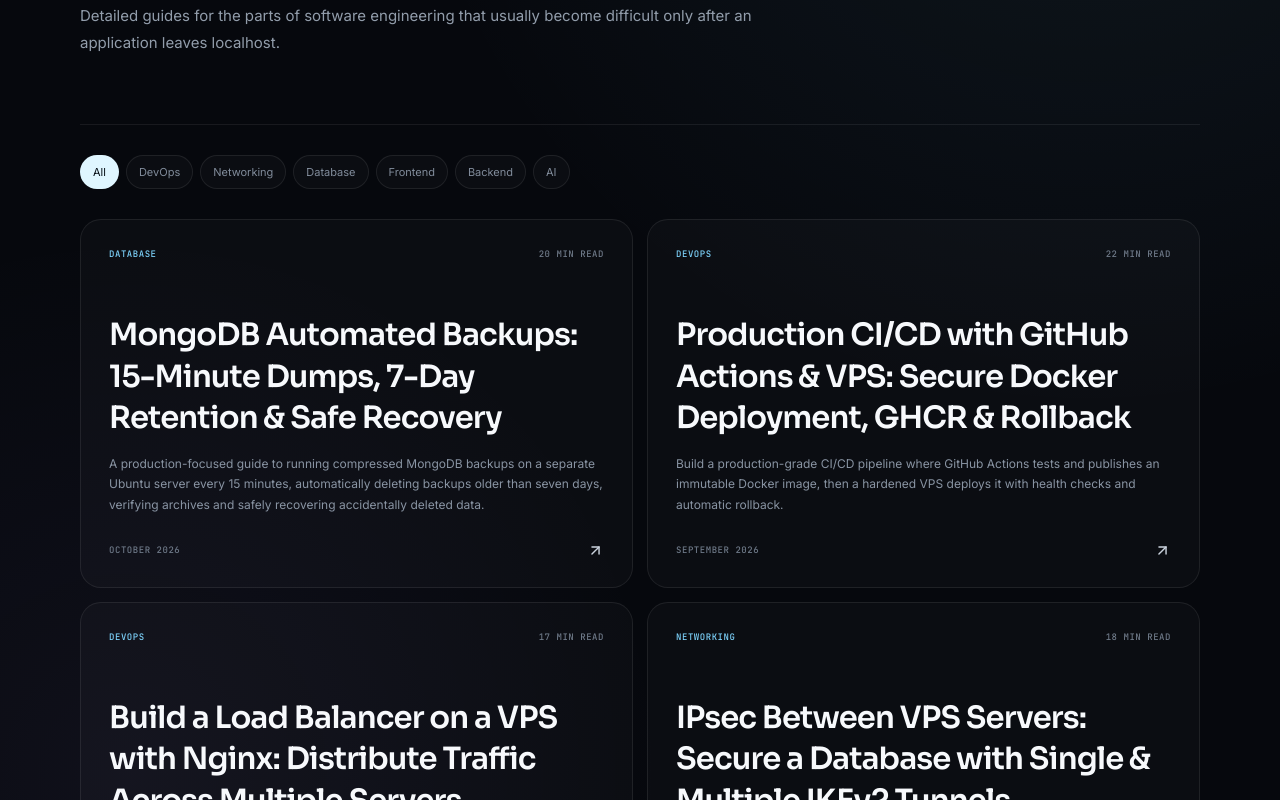
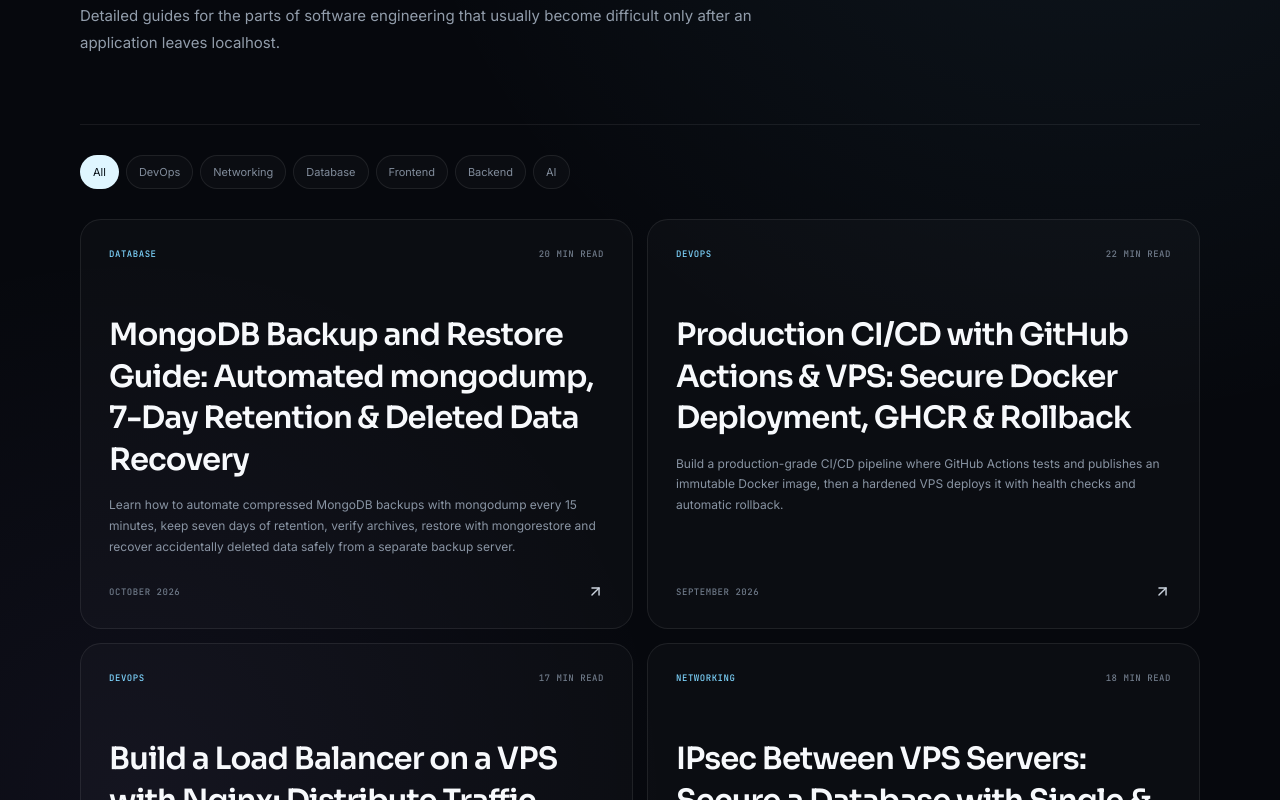
Before and after one commit to ghulamyaseen778/Personal-Portfolio, a React (Vite) app: page /blog in a window 1280 px wide. Shown: the part 467-1267 px from the top of the page. Built offline with nearby package versions, Linux system fonts and the light colour scheme; no server answers.

Commit message:
Optimize MongoDB backup article for search intent

```diff
--- a/src/blog/posts/mongodb-backup-recovery.tsx
+++ b/src/blog/posts/mongodb-backup-recovery.tsx
@@ -3,13 +3,13 @@ import CodeBlock from "../components/CodeBlock";
 
 const mongodbBackupRecovery: BlogPost = {
   slug: "mongodb-automated-backup-recovery",
-  title: "MongoDB Automated Backups: 15-Minute Dumps, 7-Day Retention & Safe Recovery",
+  title: "MongoDB Backup and Restore Guide: Automated mongodump, 7-Day Retention & Deleted Data Recovery",
   description:
-    "A production-focused guide to running compressed MongoDB backups on a separate Ubuntu server every 15 minutes, automatically deleting backups older than seven days, verifying archives and safely recovering accidentally deleted data.",
+    "Learn how to automate compressed MongoDB backups with mongodump every 15 minutes, keep seven days of retention, verify archives, restore with mongorestore and recover accidentally deleted data safely from a separate backup server.",
   category: "Database",
   readTime: "20 min read",
   date: "October 2026",
-  tags: ["MongoDB", "Backup", "Recovery", "Ubuntu", "mongodump", "mongorestore", "Cron"],
+  tags: ["MongoDB", "MongoDB Backup", "MongoDB Restore", "Deleted Data Recovery", "mongodump", "mongorestore", "Ubuntu", "Cron"],
   featured: true,
   content: (
     <>
@@ -29,7 +29,7 @@ const mongodbBackupRecovery: BlogPost = {
       <h2>1. Architecture</h2>
       <CodeBlock
         language="text"
-        code={"Record Servers\n        |\n        v\nMongoDB Server\n  private network / IPsec\n        |\n        | TCP 27017\n        v\nBackup Server\n  /srv/mongodb-backups\n  ├── appdb_20261006_180000.archive.gz\n  ├── appdb_20261006_181500.archive.gz\n  ├── appdb_20261006_183000.archive.gz\n  └── ...\n\nCron runs every 15 minutes\nRetention: 7 days"}
+        code={"Application Servers\n        |\n        v\nMongoDB Server\n  private network / IPsec\n        |\n        | TCP 27017\n        v\nBackup Server\n  /srv/mongodb-backups\n  ├── appdb_20261006_180000.archive.gz\n  ├── appdb_20261006_181500.archive.gz\n  ├── appdb_20261006_183000.archive.gz\n  └── ...\n\nCron runs every 15 minutes\nRetention: 7 days"}
       />
       <p>
         The backup server should reach MongoDB only through a trusted private network or VPN.
@@ -61,7 +61,7 @@ const mongodbBackupRecovery: BlogPost = {
 
       <h2>4. Create a dedicated backup user</h2>
       <p>
-        Do not use the record account or a cluster administrator inside the backup
+        Do not use the application account or a cluster administrator inside the backup
         script. On the MongoDB server, authenticate with an administrator that can manage
         users and create a backup-only account:
       </p>
@@ -84,7 +84,7 @@ const mongodbBackupRecovery: BlogPost = {
         code={'use admin\n\ndb.createUser({\n  user: "mongoRestore",\n  pwd: passwordPrompt(),\n  roles: [\n    { role: "restore", db: "admin" }\n  ]\n})'}
       />
       <p>
-        Use this account manually during recovery. Record servers should continue using
+        Use this account manually during recovery. Application servers should continue using
         their normal least-privilege database user.
       </p>
 
@@ -167,10 +167,10 @@ const mongodbBackupRecovery: BlogPost = {
       <h2>14. Accidentally deleted data: what to do first</h2>
       <p>
         If someone runs an incorrect <code>deleteMany()</code>, update, migration or
-        record action, do not immediately restore the entire production database.
+        application action, do not immediately restore the entire production database.
       </p>
       <ol>
-        <li>Stop or restrict the record path that is continuing to damage the data.</li>
+        <li>Stop or restrict the application path that is continuing to damage the data.</li>
         <li>Record the approximate deletion time.</li>
         <li>Do not delete the current production database.</li>
         <li>Create an emergency backup of the current state.</li>
@@ -285,14 +285,14 @@ const mongodbBackupRecovery: BlogPost = {
         code={'const recovery = db.getSiblingDB("appdb_recovery");\nconst production = db.getSiblingDB("appdb");\n\nconst doc = recovery.records.findOne({\n  _id: ObjectId("REPLACE_WITH_ID")\n});\n\nif (doc && !production.records.findOne({ _id: doc._id })) {\n  production.records.insertOne(doc);\n}'}
       />
       <p>
-        Check related collections as well. An record may have linked related records,
-        related records, history, audit logs or other records that also need recovery.
+        Check related collections as well. A document may have linked child records, history,
+        audit logs or other related data that also needs recovery.
       </p>
 
       <h2>22. Full database rollback is the destructive option</h2>
       <p>
         Use this only when you intentionally want production to match the selected backup.
-        Stop record writes first and create the emergency pre-recovery dump.
+        Stop application writes first and create the emergency pre-recovery dump.
       </p>
       <CodeBlock
         language="bash"
@@ -335,7 +335,7 @@ const mongodbBackupRecovery: BlogPost = {
       <ul>
         <li>Keep the backup server separate from the MongoDB server.</li>
         <li>Use a private network, IPsec or another trusted path to MongoDB.</li>
-        <li>Use a dedicated backup account instead of record or cluster-admin credentials.</li>
+        <li>Use a dedicated backup account instead of application or cluster-admin credentials.</li>
         <li>Keep restore credentials separate from automated backup credentials.</li>
         <li>Use compressed archive files rather than permanently storing extracted dumps.</li>
         <li>Prevent overlapping jobs with a lock.</li>
```
